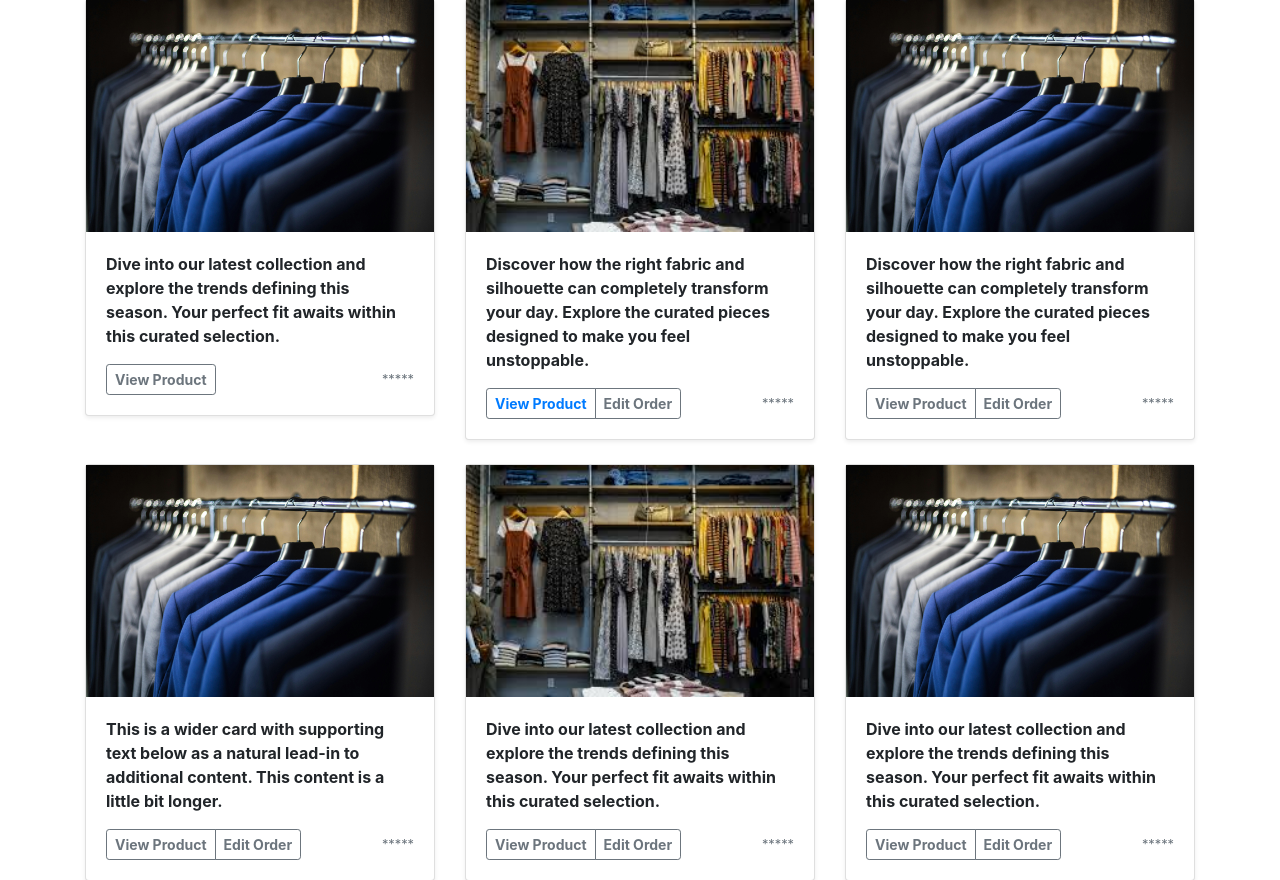
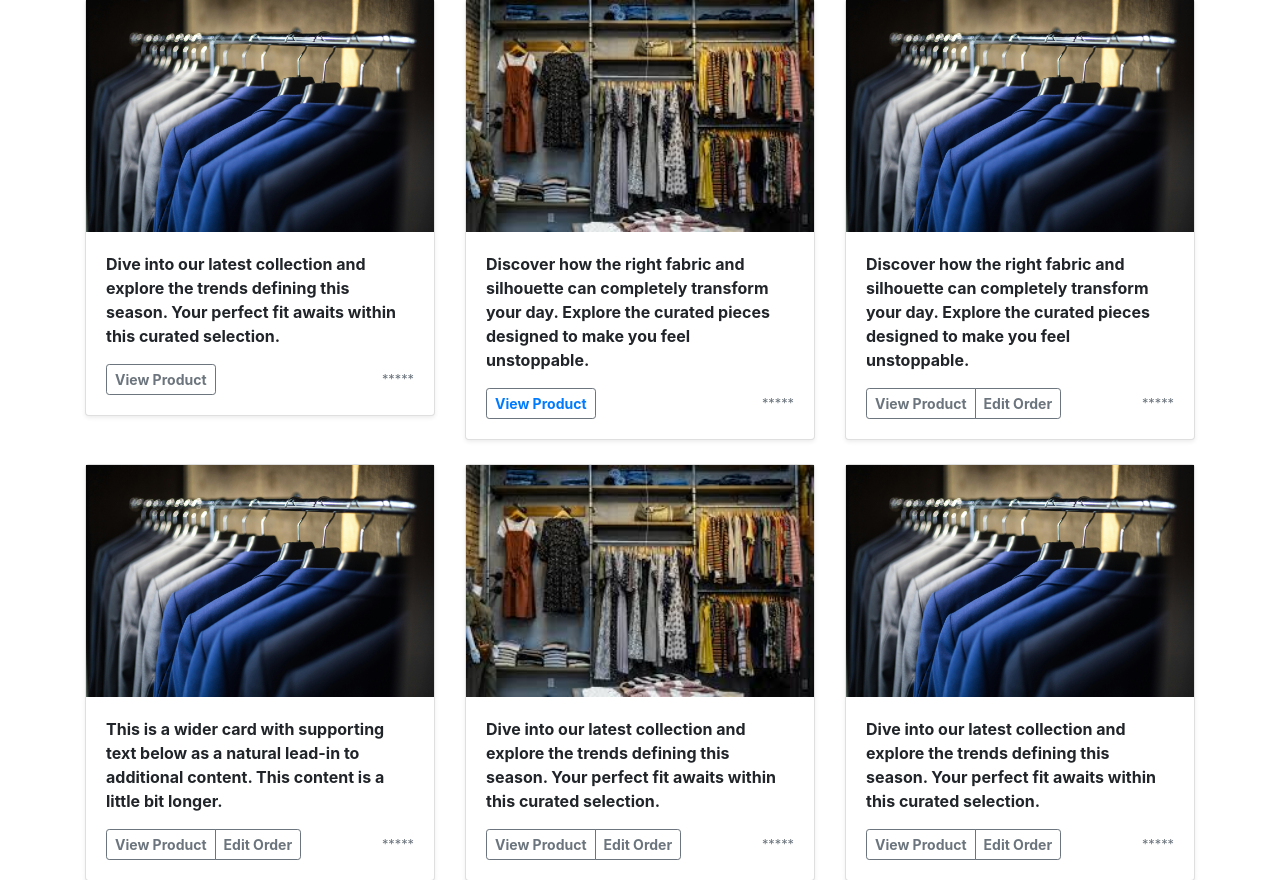
Before and after one commit to ramzanaliengineer/komori-corp, a Django app: page / in a window 1280 px wide. Shown: the part 974-1854 px from the top of the page. Run offline with Django 5.2, Linux system fonts and the light colour scheme; some libraries are stand-ins or nearby versions.

Commit message:
button ko khatm kia h hum ny

```diff
--- a/templates/index.html
+++ b/templates/index.html
@@ -73,7 +73,7 @@
               <div class="d-flex justify-content-between align-items-center">
                 <div class="btn-group">
                   <button type="button" class="btn btn-sm btn-outline-secondary"><b><a href="/singleProduct">View Product</a></b></button>
-                  <button type="button" class="btn btn-sm btn-outline-secondary"><b> Edit Order</b></button>
+                  <!-- <button type="button" class="btn btn-sm btn-outline-secondary"><b> Edit Order</b></button> -->
                 </div>
                 <small class="text-muted">*****</small>
               </div>
```
